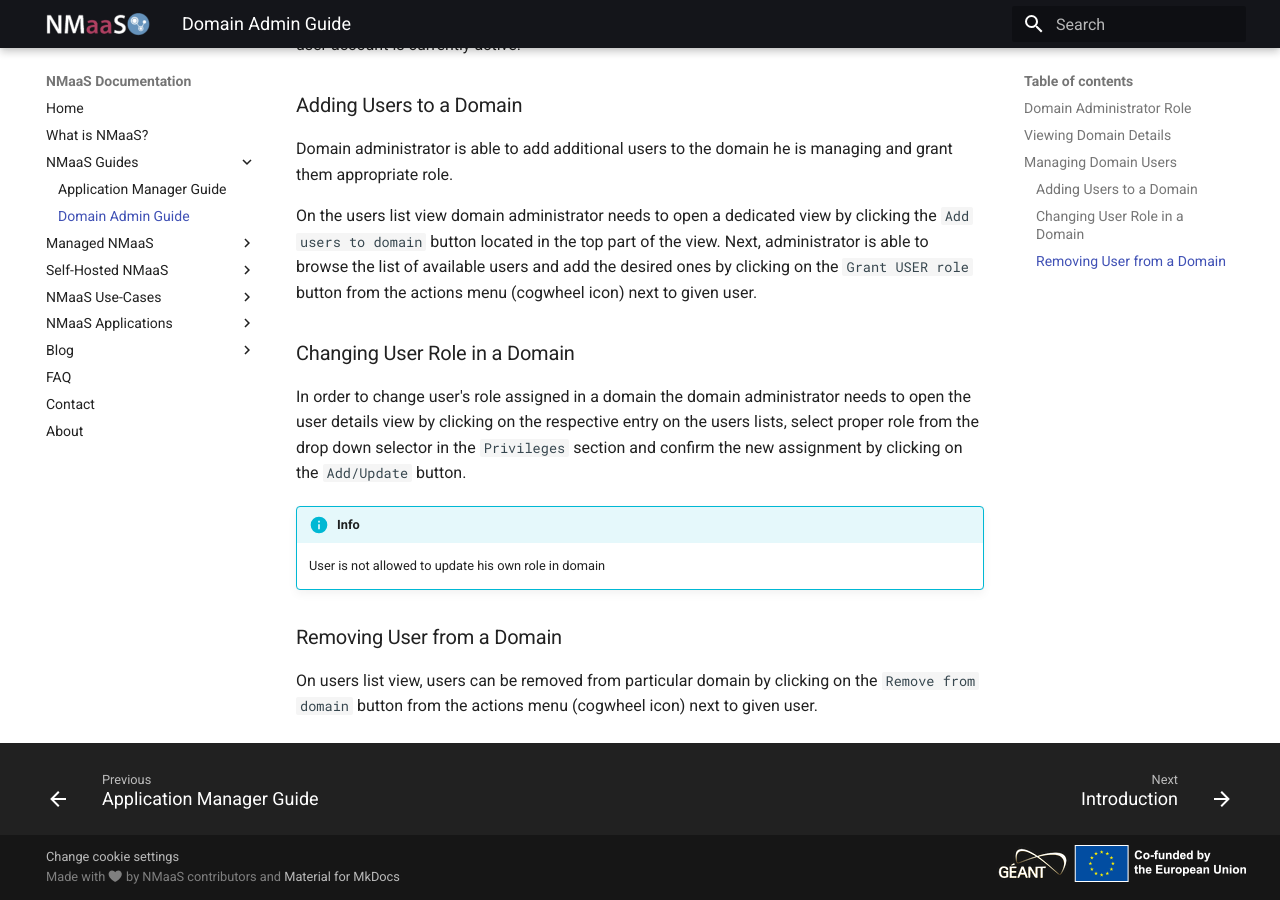
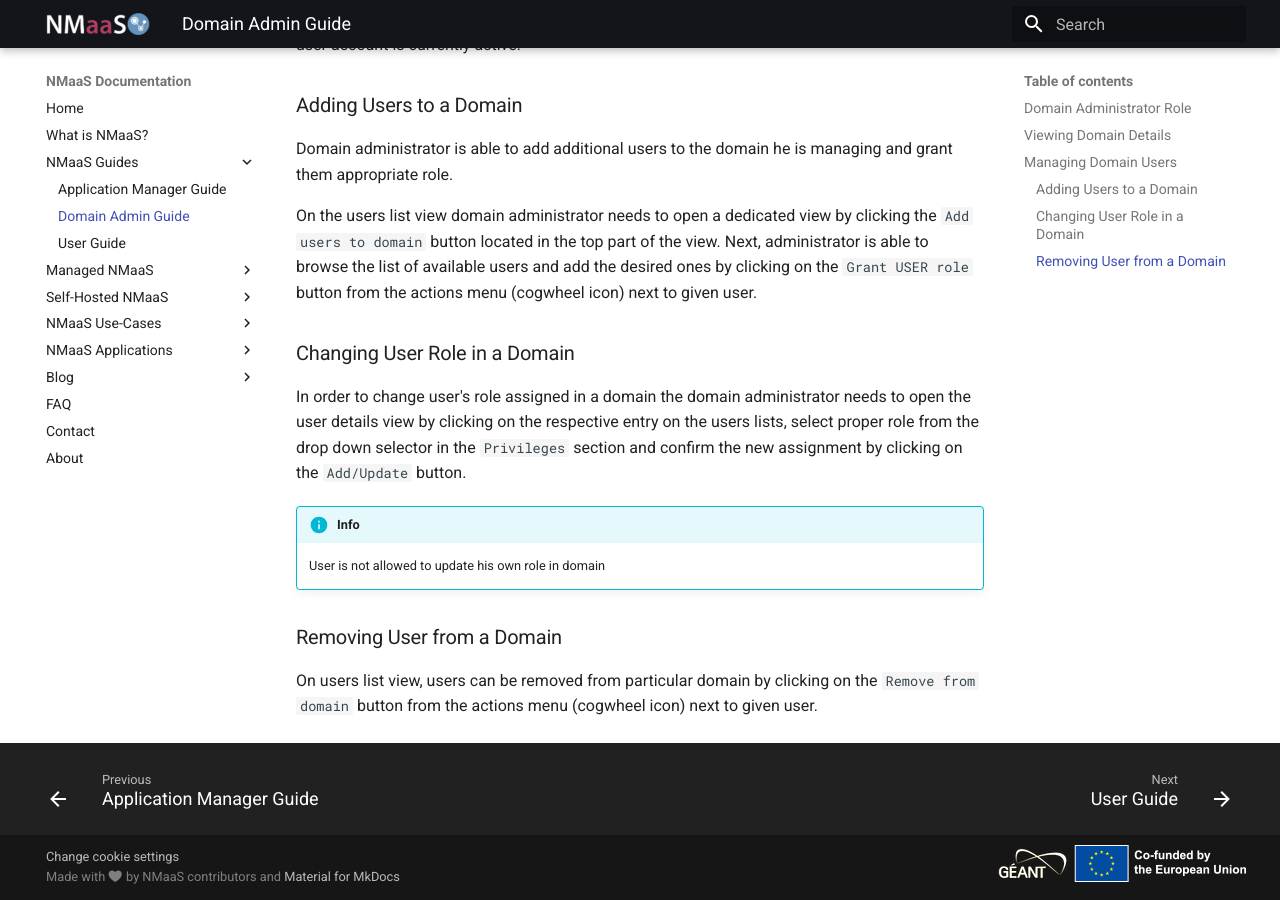
Before and after one commit to nmaas-platform/nmaas-docs, an MkDocs documentation site: the page built from docs/guides/domain-admin-guide.md, in a window 1280 px wide and 900 px high, scrolled down 1385 px. Built offline with MkDocs 1.6.1 and Material for MkDocs 9.7.7, drawn with Linux system fonts in a browser that asks for light colours.

```diff
--- a/mkdocs.yml
+++ b/mkdocs.yml
@@ -5,6 +5,7 @@
   - NMaaS Guides:
     - Application Manager Guide: 'guides/application-manager-guide.md'
     - Domain Admin Guide: 'guides/domain-admin-guide.md'
+    - User Guide: 'guides/portal-user-guide.md'
   - Managed NMaaS:
     - Introduction: 'managed-nmaas/introduction.md'
     - NMaaS Playground Instance: 'managed-nmaas/nmaas-playground-instance.md'
```
